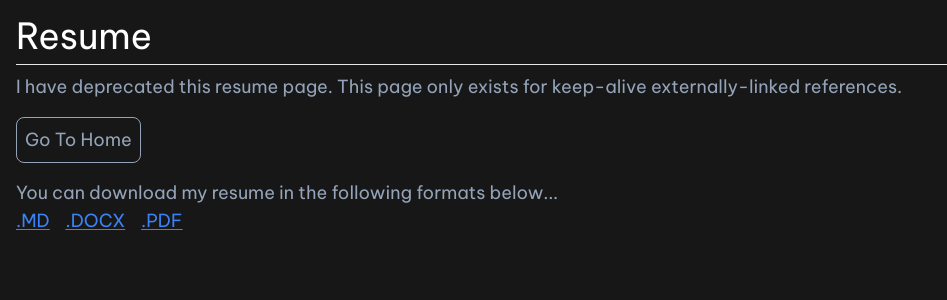
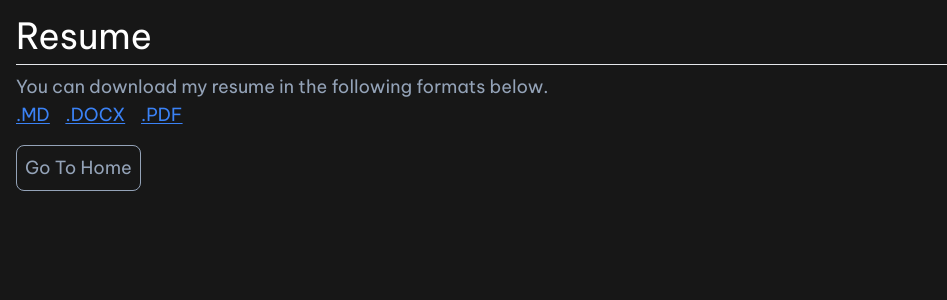
Before and after one commit to zasshuwu/nogamioka, a Next.js app: page /resume in a window 1280 px wide. Shown: the top 300 px of the page, without its empty margins (0-947 px from the left). Built offline with nearby package versions, Linux system fonts and the light colour scheme.

Commit message:
refactor resume page

```diff
--- a/package.json
+++ b/package.json
@@ -11,7 +11,7 @@
   "dependencies": {
     "@headlessui/react": "^1.6.6",
     "fast-average-color": "^9.1.1",
-    "next": "12.2.5",
+    "next": "^12.3.0",
     "postcss-100vh-fix": "^1.0.2",
     "react": "18.1.0",
     "react-dom": "18.1.0",
--- a/pages/resume.js
+++ b/pages/resume.js
@@ -1,27 +1,20 @@
 import Link from "next/link";
 import { useRouter } from "next/router";
+import Head from "next/head";
 
 export default function Resume() {
   const router = useRouter();
   return (
+    <>
+      <Head>
+        <title>Anh{"'"}s Resume</title>
+      </Head>
       <div className="dark:bg-neutral-900 dark:text-white p-4 flex flex-wrap flex-col space-y-2 w-screen h-screen">
         <h1 className="text-4xl">Resume</h1>
         <hr />
         <div className="text-slate-400">
           <p>
-          I have deprecated this resume page. This page only exists
-          for keep-alive externally-linked references.
-        </p>
-
-        <button
-          onClick={() => router.push("/home")}
-          className="border border-slate-400 p-2 rounded-lg hover:text-white hover:bg-slate-400 my-4"
-        >
-          Go To Home
-        </button>
-
-        <p>
-          You can download my resume in the following formats below...
+            You can download my resume in the following formats below.
           </p>
           <div className="flex items-center space-x-4 underline underline-offset-2 text-blue-500">
             <Link
@@ -49,7 +42,14 @@ export default function Resume() {
               .PDF
             </Link>
           </div>
+          <button
+            onClick={() => router.push("/home")}
+            className="border border-slate-400 p-2 rounded-lg hover:text-white hover:bg-slate-400 my-4"
+          >
+            Go To Home
+          </button>
         </div>
         </div>
+      </>
   );
 }
```
Also changed, not shown: 2 other files (tests, documents, lock files or other folders). Lines whose indentation alone changed are shown as unchanged.
